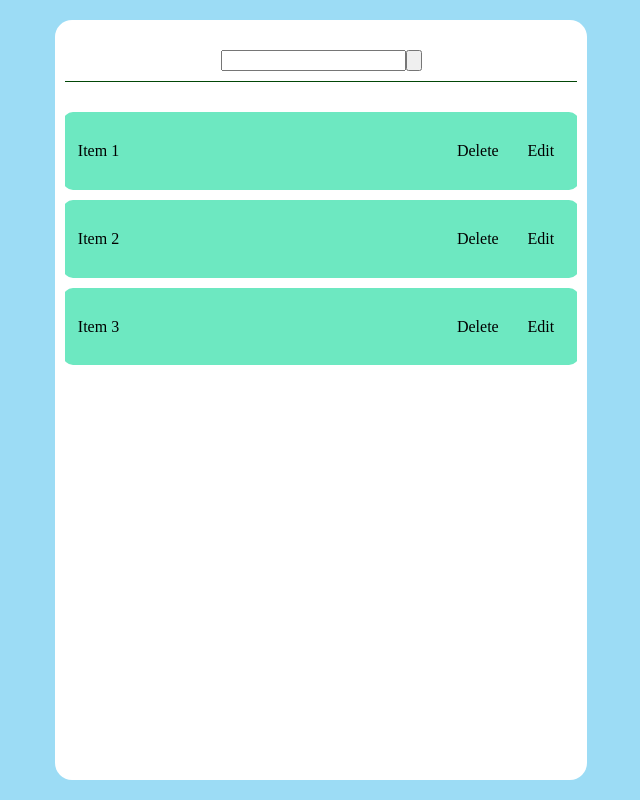
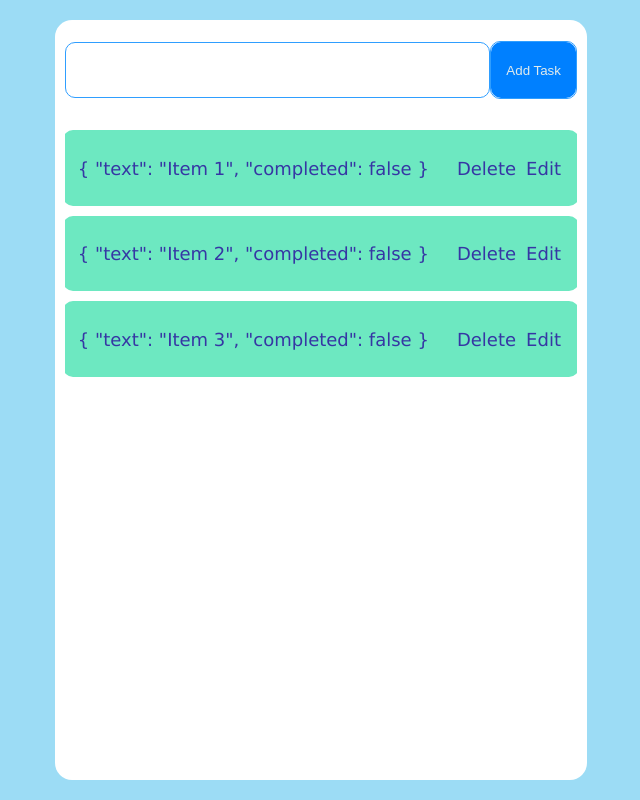
Before and after one commit to yaswant567/TaskList, a Vue app: page / in a window 1280 px wide. Shown: the whole page, without its empty margins (319-959 px from the left). Built offline with nearby package versions, Linux system fonts and the light colour scheme.

Commit message:
my 2nd commit

```diff
--- a/src/App.vue
+++ b/src/App.vue
@@ -20,6 +20,9 @@
      text-align: center;
      align-items: center;
      justify-content: center;
+     color: rgb(54, 54, 164);
+     font-size: large;
+     font-family:'Lucida Sans', 'Lucida Sans Regular', 'Lucida Grande', 'Lucida Sans Unicode', Geneva, Verdana, sans-serif;
      margin: 0p;
   }
   .App{
--- a/src/components/TodoList.vue
+++ b/src/components/TodoList.vue
@@ -2,27 +2,40 @@
 import { ref } from 'vue';
 
     const inputData = ref("");
-    const todoList = ref(['Item 1', 'Item 2', 'Item 3']);
+    const todoList = ref([{text:'Item 1', completed: false}, {text:'Item 2', completed: false}, {text:'Item 3', completed: false}]);
+    const editingTask = ref(-1);
+    const filterTask = ref('All');
 
     const handleClick = () =>{
-        todoList.value = [...todoList.value, inputData.value];
+        todoList.value = [...todoList.value, {text: inputData.value, completed: false}];
         inputData.value = "";
     }
 
     const deleteTask = (id) =>{
+        todoList.value.splice(id, 1);
+    }
 
+    const editTask = (id) =>{
+        editingTask.value = id;
+    }
+
+    const saveEditedTask = () =>{
+        editingTask.value = -1;
     }
 </script>
+
+
 
 <template>
     <div class="list" >
         <div class="listInput">
-            <input type="text" v-model="inputData"/>
-            <input class="inputButton" type="button" @click="handleClick"/>
+            <div class="inputInput"><input class="input" type="text" v-model="inputData" @keydown.enter="handleClick"/></div>
+            <div class="inputButton"><input class="button" type="button" value="Add Task"  @click="handleClick"/></div>
         </div>
         <div class="listTasks">
             <div class="task" v-for="(item, index) in todoList" :key="index">
-                <span>{{ item }}</span>
+                <span v-if="index !== editingTask">{{ item }}</span>
+                <input v-else v-model="todoList[index]" type="text" @blur="saveEditedTask" @keyup.enter="saveEditedTask">
                 <span class="taskSelect">
                     <span class="delete" @click="deleteTask(index)">Delete</span>
                     <span class="edit" @click="editTask(index)">Edit</span>
@@ -31,6 +44,8 @@ import { ref } from 'vue';
         </div>
     </div>
 </template>
+
+
 
 <style>
     .list{
@@ -46,16 +61,48 @@ import { ref } from 'vue';
     }
     .listInput{
         width: 100%;
-        height: 6%;
+        height: 9%;
         border: 1px solid transparent;
         display: flex;
         align-items: center;
         justify-content: center;
         border: none;
-        border-bottom: 1px solid rgb(2, 71, 7);
+
+    }
+    .inputInput{
+        flex: 5;
+        width: 90%;
+        height: 90%;
+        border: 1px solid rgb(47, 158, 255);
+        border-radius: 10px;
+    }
+    .input{
+        width: 95%;
+        height: 95%;
+        font-size: larger;
+        outline: none;
+        border: none;
+        color: rgb(54, 54, 164);
     }
     .inputButton{
+        flex: 1;
+        display: flex;
+        align-items: center;
+        justify-content: center;
+        width: 100%;
+        height: 94%;
+        border-radius: 10px;
+        border: 1px solid rgb(47, 158, 255);
         cursor: pointer;
+    }
+    .button{
+        width: 100%;
+        height: 100%;
+        border: none;
+        border-radius: 10px;
+        cursor: pointer;
+        color: #e0eaec;
+        background-color: rgb(0, 128, 255);
     }
 
     .listTasks{
```
